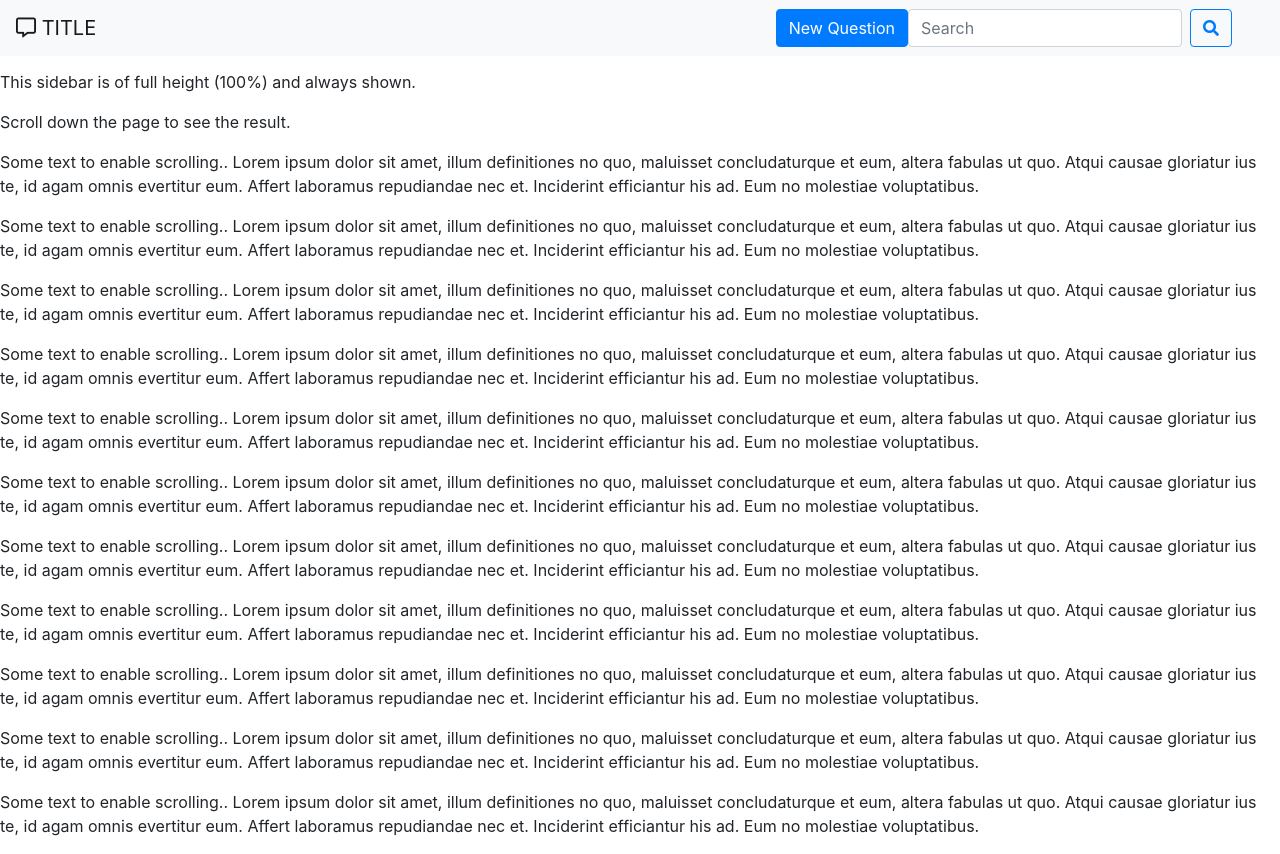
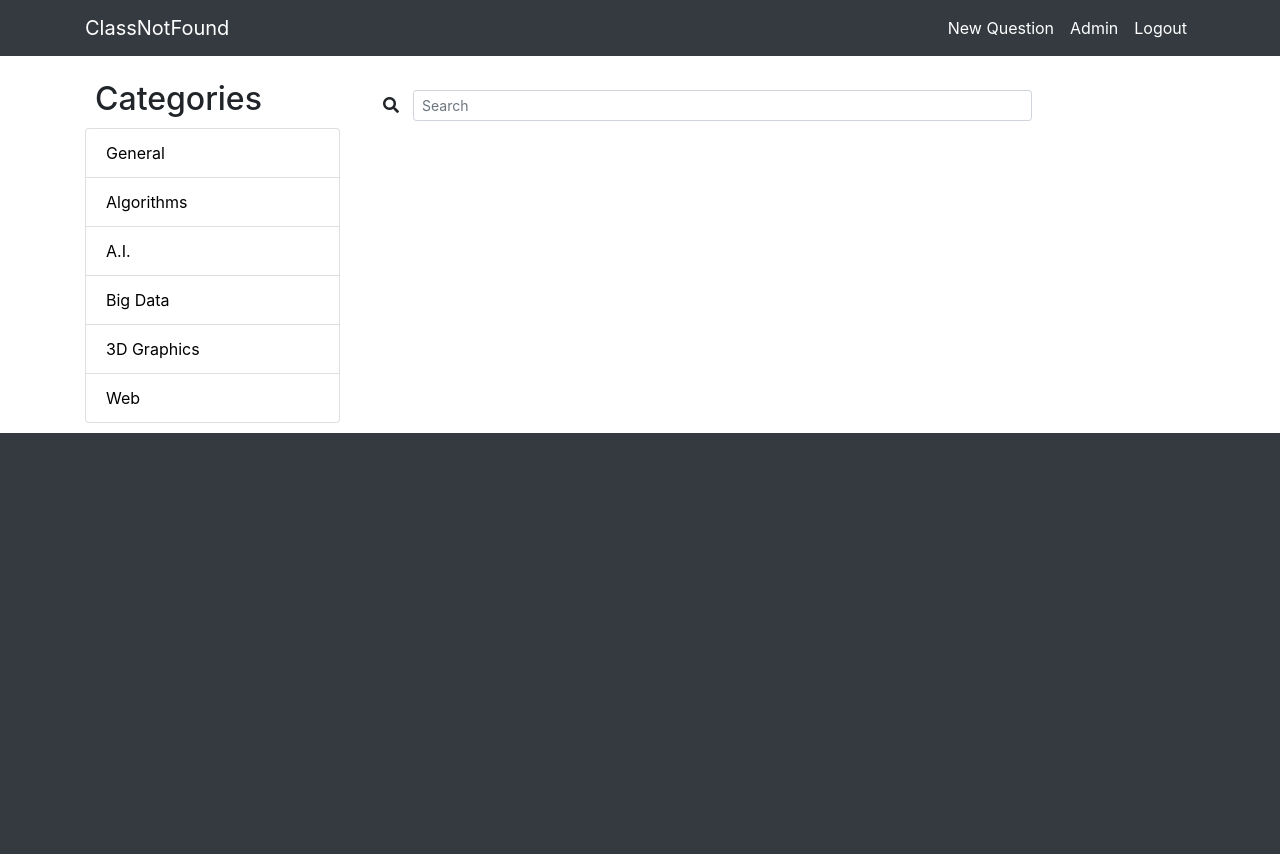
Before and after one commit to Yusuf-Ymz/ClassNotFound, a PHP site: template views/header.php in a window 1280 px wide. After the commit the page ends 433 px from the top, so only its background shows below. Run offline with PHP 8.4, Linux system fonts and the light colour scheme; the template is opened without the code that fills it, so the values that code supplies are empty; some libraries are stand-ins or nearby versions.

Commit message:
commit changes header + footer + navbar + sidebar

```diff
--- /dev/null
+++ b/views/CSS/style.css
@@ -0,0 +1,44 @@
+body {
+    padding-top: 56px;
+    background-color: #343A40;
+}
+
+.list-group {
+    margin-bottom: 10px !important;
+}
+
+#categories {
+    margin-bottom: 10px !important;
+    margin-left: 10px;
+}
+
+a.list-group-item {
+    text-decoration: none;
+    color: black;
+}
+
+a.list-group-item:hover {
+    text-decoration: none;
+    background-color: #DCDCDC;
+}
+
+#form-search {
+    margin-top: 30px;
+    margin-bottom: 15px;
+}
+
+#btn-search {
+    margin-right: -15px;
+}
+
+section#main {
+    background-color: #fff;
+}
+
+a.nav-link {
+    color: #FFF !important;
+}
+
+a.nav-link:hover {
+    color: #DCDCDC !important;
+}
--- a/views/header.php
+++ b/views/header.php
@@ -9,57 +9,47 @@
     <link rel="stylesheet" href="<?php echo VIEWS ?>CSS/style.css">
 </head>
 <body>
-<header>
-    <nav class="navbar navbar-expand navbar-light bg-light fixed-top">
-        <div id="brand" class="container-fluid">
-            <a class="navbar-brand" href="index.php?action=homepage">
-                <i class="far fa-comment-alt"></i>
-                <?php echo " " . TITLE ?>
-            </a>
-        </div>
-        <div class="container-fluid">
-            <ul class="nav navbar-nav ml-auto">
-                <li id="btn-new-question" class="nav-item">
-                    <a href="index.php?action=newQuestion" class="btn btn-primary" role="button">New Question</a>
-                </li>
-                <li id="search-bar" class="nav-item">
-                    <form class="form-inline">
-                        <input class="form-control mr-sm-2" type="search" placeholder="Search" aria-label="Search">
-                        <button class="btn btn-outline-primary" type="submit"><i class="fas fa-search"></i></button>
-                    </form>
+<!-- Navigation -->
+<nav class="navbar navbar-expand-md navbar-dark bg-dark fixed-top">
+    <div class="container">
+        <a class="navbar-brand" href="index.php?action=homepage">ClassNotFound</a>
+        <button class="navbar-toggler" type="button" data-toggle="collapse" data-target="#navbarResponsive" aria-controls="navbarResponsive" aria-expanded="false" aria-label="Toggle navigation">
+            <span class="navbar-toggler-icon"></span>
+        </button>
+        <div class="collapse navbar-collapse" id="navbarResponsive">
+            <ul class="navbar-nav ml-auto">
+                <li class="nav-item">
+                    <a class="nav-link" href="index.php?action=newQuestion">New Question</a>
                 </li>
                 <li class="nav-item">
-                    <a class="nav-link text-primary" href="index.php?action=<?php echo $nav_action_1 ?>"><?php echo $nav_item_1 ?></a>
+                    <a class="nav-link" href="index.php?action=admin">Admin</a>
                 </li>
                 <li class="nav-item">
-                    <a class="nav-link text-primary" href="index.php?action=<?php echo $nav_action_2 ?>"><?php echo $nav_item_2 ?></a>
+                    <a class="nav-link" href="index.php?action=logout">Logout</a>
                 </li>
             </ul>
         </div>
-    </nav>
-</header>
-<!-- Category Left Nav -->
-<div class="first-elt sidenav bg-light">
-    <a href="index.php?action=category&id=1">GENERAL</a>
-    <a href="index.php?action=category&id=2">ALGORITHMS</a>
-    <a href="index.php?action=category&id=3">A.I.</a>
-    <a href="index.php?action=category&id=4">BIG DATA</a>
-    <a href="index.php?action=category&id=5">3D GRAPHICS</a>
-    <a href="index.php?action=category&id=6">WEB</a>
-</div>
+    </div>
+</nav>
 
-<div class="first-elt main">
-    <h2>Sidebar</h2>
-    <p>This sidebar is of full height (100%) and always shown.</p>
-    <p>Scroll down the page to see the result.</p>
-    <p>Some text to enable scrolling.. Lorem ipsum dolor sit amet, illum definitiones no quo, maluisset concludaturque et eum, altera fabulas ut quo. Atqui causae gloriatur ius te, id agam omnis evertitur eum. Affert laboramus repudiandae nec et. Inciderint efficiantur his ad. Eum no molestiae voluptatibus.</p>
-    <p>Some text to enable scrolling.. Lorem ipsum dolor sit amet, illum definitiones no quo, maluisset concludaturque et eum, altera fabulas ut quo. Atqui causae gloriatur ius te, id agam omnis evertitur eum. Affert laboramus repudiandae nec et. Inciderint efficiantur his ad. Eum no molestiae voluptatibus.</p>
-    <p>Some text to enable scrolling.. Lorem ipsum dolor sit amet, illum definitiones no quo, maluisset concludaturque et eum, altera fabulas ut quo. Atqui causae gloriatur ius te, id agam omnis evertitur eum. Affert laboramus repudiandae nec et. Inciderint efficiantur his ad. Eum no molestiae voluptatibus.</p>
-    <p>Some text to enable scrolling.. Lorem ipsum dolor sit amet, illum definitiones no quo, maluisset concludaturque et eum, altera fabulas ut quo. Atqui causae gloriatur ius te, id agam omnis evertitur eum. Affert laboramus repudiandae nec et. Inciderint efficiantur his ad. Eum no molestiae voluptatibus.</p>
-    <p>Some text to enable scrolling.. Lorem ipsum dolor sit amet, illum definitiones no quo, maluisset concludaturque et eum, altera fabulas ut quo. Atqui causae gloriatur ius te, id agam omnis evertitur eum. Affert laboramus repudiandae nec et. Inciderint efficiantur his ad. Eum no molestiae voluptatibus.</p>
-    <p>Some text to enable scrolling.. Lorem ipsum dolor sit amet, illum definitiones no quo, maluisset concludaturque et eum, altera fabulas ut quo. Atqui causae gloriatur ius te, id agam omnis evertitur eum. Affert laboramus repudiandae nec et. Inciderint efficiantur his ad. Eum no molestiae voluptatibus.</p>
-    <p>Some text to enable scrolling.. Lorem ipsum dolor sit amet, illum definitiones no quo, maluisset concludaturque et eum, altera fabulas ut quo. Atqui causae gloriatur ius te, id agam omnis evertitur eum. Affert laboramus repudiandae nec et. Inciderint efficiantur his ad. Eum no molestiae voluptatibus.</p>
-    <p>Some text to enable scrolling.. Lorem ipsum dolor sit amet, illum definitiones no quo, maluisset concludaturque et eum, altera fabulas ut quo. Atqui causae gloriatur ius te, id agam omnis evertitur eum. Affert laboramus repudiandae nec et. Inciderint efficiantur his ad. Eum no molestiae voluptatibus.</p>
-    <p>Some text to enable scrolling.. Lorem ipsum dolor sit amet, illum definitiones no quo, maluisset concludaturque et eum, altera fabulas ut quo. Atqui causae gloriatur ius te, id agam omnis evertitur eum. Affert laboramus repudiandae nec et. Inciderint efficiantur his ad. Eum no molestiae voluptatibus.</p>
-    <p>Some text to enable scrolling.. Lorem ipsum dolor sit amet, illum definitiones no quo, maluisset concludaturque et eum, altera fabulas ut quo. Atqui causae gloriatur ius te, id agam omnis evertitur eum. Affert laboramus repudiandae nec et. Inciderint efficiantur his ad. Eum no molestiae voluptatibus.</p>
-    <p>Some text to enable scrolling.. Lorem ipsum dolor sit amet, illum definitiones no quo, maluisset concludaturque et eum, altera fabulas ut quo. Atqui causae gloriatur ius te, id agam omnis evertitur eum. Affert laboramus repudiandae nec et. Inciderint efficiantur his ad. Eum no molestiae voluptatibus.</p>
+<!-- Page Content -->
+<section id="main">
+    <div class="container">
+        <div class="row">
+            <div class="col-md-3">
+                <h2 id="categories" class="my-4">Categories</h2>
+                <div class="list-group">
+                    <a href="index.php?action=category&id=1" class="list-group-item">General</a>
+                    <a href="index.php?action=category&id=2" class="list-group-item">Algorithms</a>
+                    <a href="index.php?action=category&id=3" class="list-group-item">A.I.</a>
+                    <a href="index.php?action=category&id=4" class="list-group-item">Big Data</a>
+                    <a href="index.php?action=category&id=5" class="list-group-item">3D Graphics</a>
+                    <a href="index.php?action=category&id=6" class="list-group-item">Web</a>
+                </div>
+            </div>
+            <div class="col-md-9">
+                <!-- Search form -->
+                <form action="index.php?action=search" method="get" id="form-search" class="form-inline">
+                    <button id="btn-search" type="submit" class="btn btn-default"><i class="fas fa-search" aria-hidden="true"></i></button>
+                    <input class="form-control form-control-sm ml-3 w-75" type="text" placeholder="Search" aria-label="Search">
+                </form>
```
Also changed, not shown: views/footer.php (added, +16 -0 lines).
